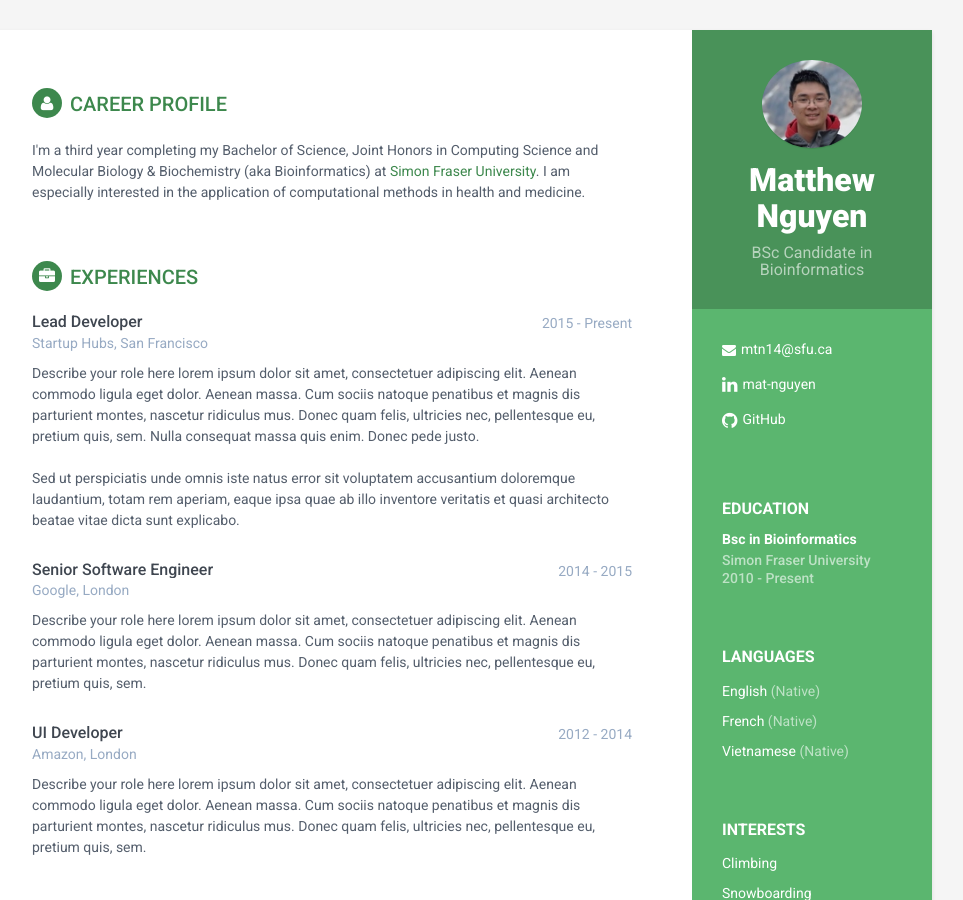
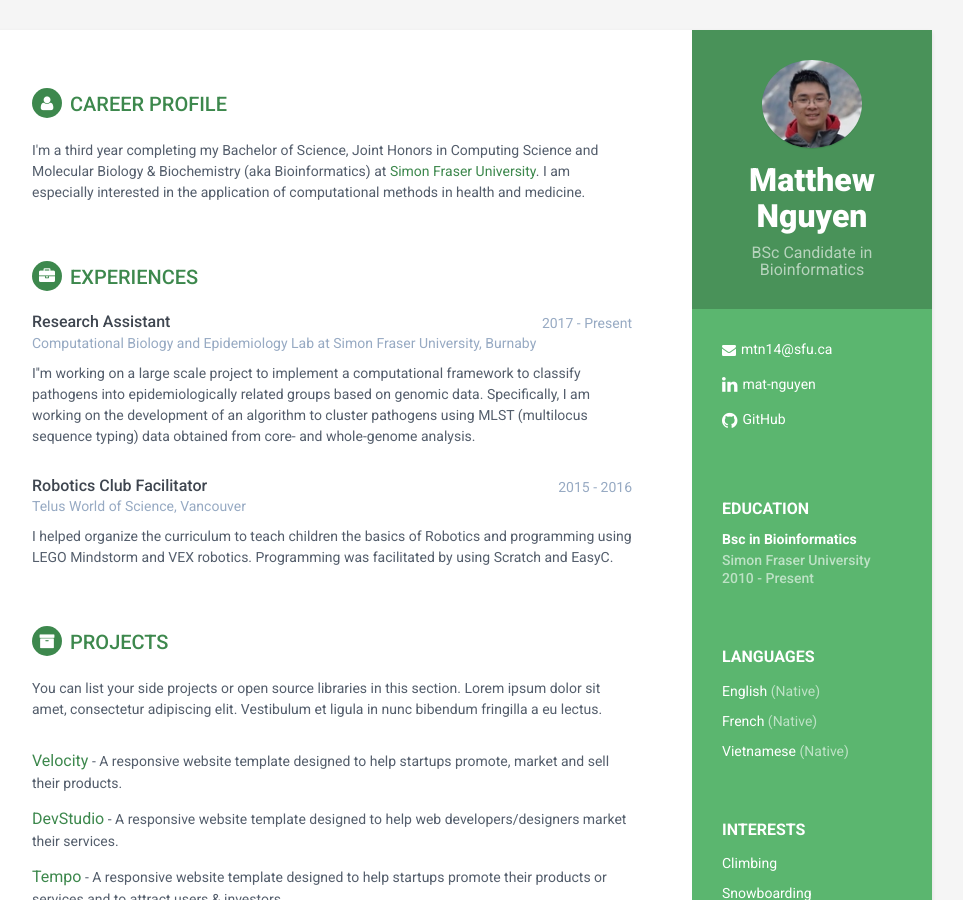
Before and after one commit to matnguyen/matnguyen.github.io, a Jekyll site: the page built from index.html, in a window 1280 px wide and 900 px high. Shown: the whole window, without its empty margins (188-1151 px from the left). Built offline with Jekyll 4.4.1, drawn with Linux system fonts in a browser that asks for light colours.

Commit message:
Update experiences.yml

```diff
--- a/_data/experiences.yml
+++ b/_data/experiences.yml
@@ -1,28 +1,15 @@
 - experience:
-  role: Lead Developer
-  time: 2015 - Present
-  company: Startup Hubs, San Francisco
-  details: "Describe your role here lorem ipsum dolor sit amet, consectetuer adipiscing
-  elit. Aenean commodo ligula eget dolor. Aenean massa. Cum sociis natoque penatibus et
-  magnis dis parturient montes, nascetur ridiculus mus. Donec quam felis, ultricies nec,
-  pellentesque eu, pretium quis, sem. Nulla consequat massa quis enim. Donec pede justo.
-  <br> <br>
-  Sed ut perspiciatis unde omnis iste natus error sit voluptatem accusantium doloremque
-  laudantium, totam rem aperiam, eaque ipsa quae ab illo inventore veritatis et quasi
-  architecto beatae vitae dicta sunt explicabo."
+  role: Research Assistant
+  time: 2017 - Present
+  company: Computational Biology and Epidemiology Lab at Simon Fraser University, Burnaby
+  details: "I''m working on a large scale project to implement a computational framework to
+  classify pathogens into epidemiologically related groups based on genomic data.
+  Specifically, I am working on the development of an algorithm to cluster pathogens
+  using MLST (multilocus sequence typing) data obtained from core- and whole-genome analysis."
 - experience:
-  role: Senior Software Engineer
-  time: 2014 - 2015
-  company: Google, London
-  details: "Describe your role here lorem ipsum dolor sit amet, consectetuer adipiscing
-  elit. Aenean commodo ligula eget dolor. Aenean massa. Cum sociis natoque penatibus et
-  magnis dis parturient montes, nascetur ridiculus mus. Donec quam felis, ultricies nec,
-  pellentesque eu, pretium quis, sem."
-- experience:
-  role: UI Developer
-  time: 2012 - 2014
-  company: Amazon, London
-  details: "Describe your role here lorem ipsum dolor sit amet, consectetuer adipiscing
-  elit. Aenean commodo ligula eget dolor. Aenean massa. Cum sociis natoque penatibus et
-  magnis dis parturient montes, nascetur ridiculus mus. Donec quam felis, ultricies nec,
-  pellentesque eu, pretium quis, sem."
+  role: Robotics Club Facilitator
+  time: 2015 - 2016
+  company: Telus World of Science, Vancouver
+  details: "I helped organize the curriculum to teach children the basics of Robotics
+  and programming using LEGO Mindstorm and VEX robotics.  Programming was facilitated
+  by using Scratch and EasyC."
```
